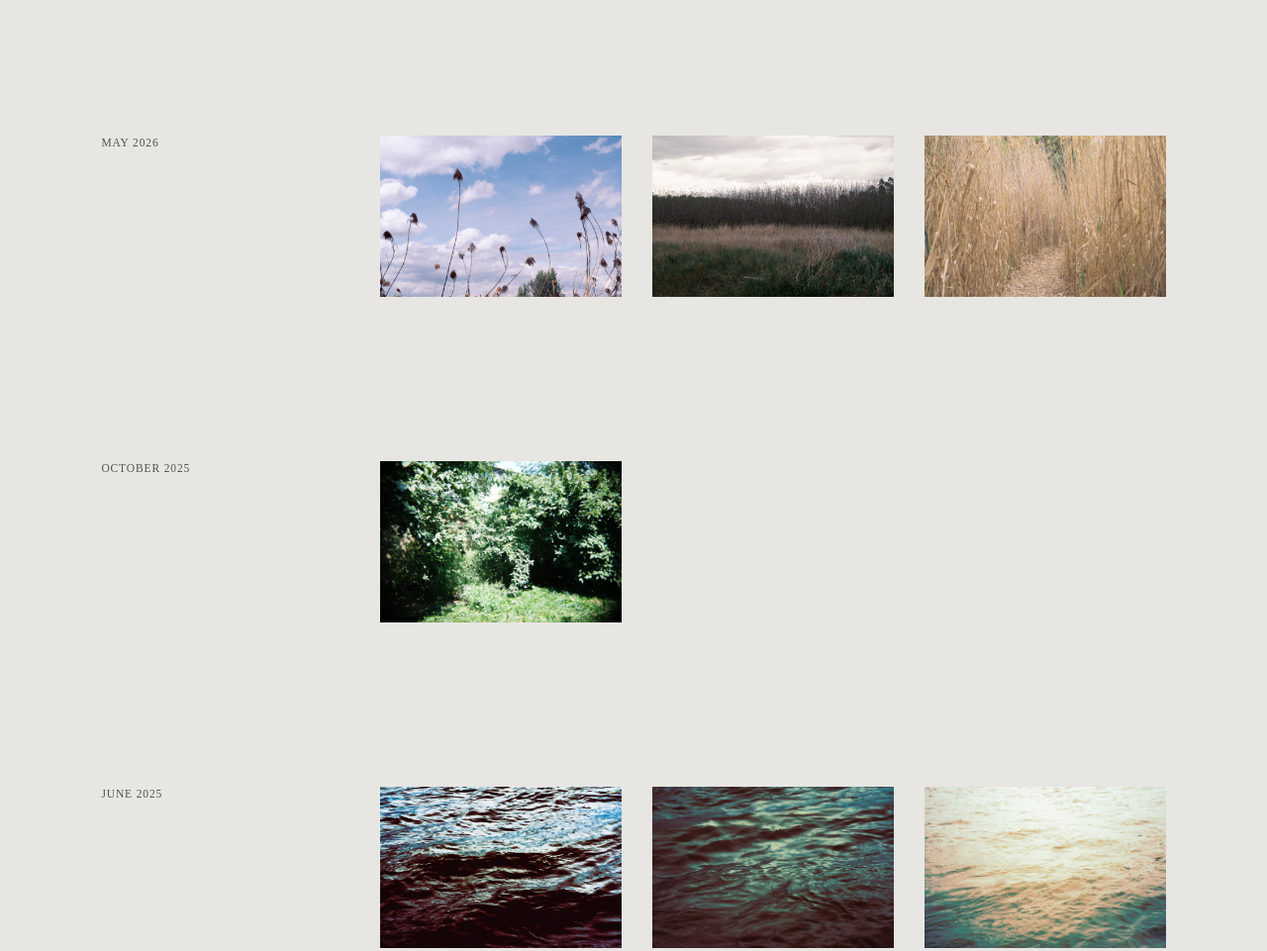
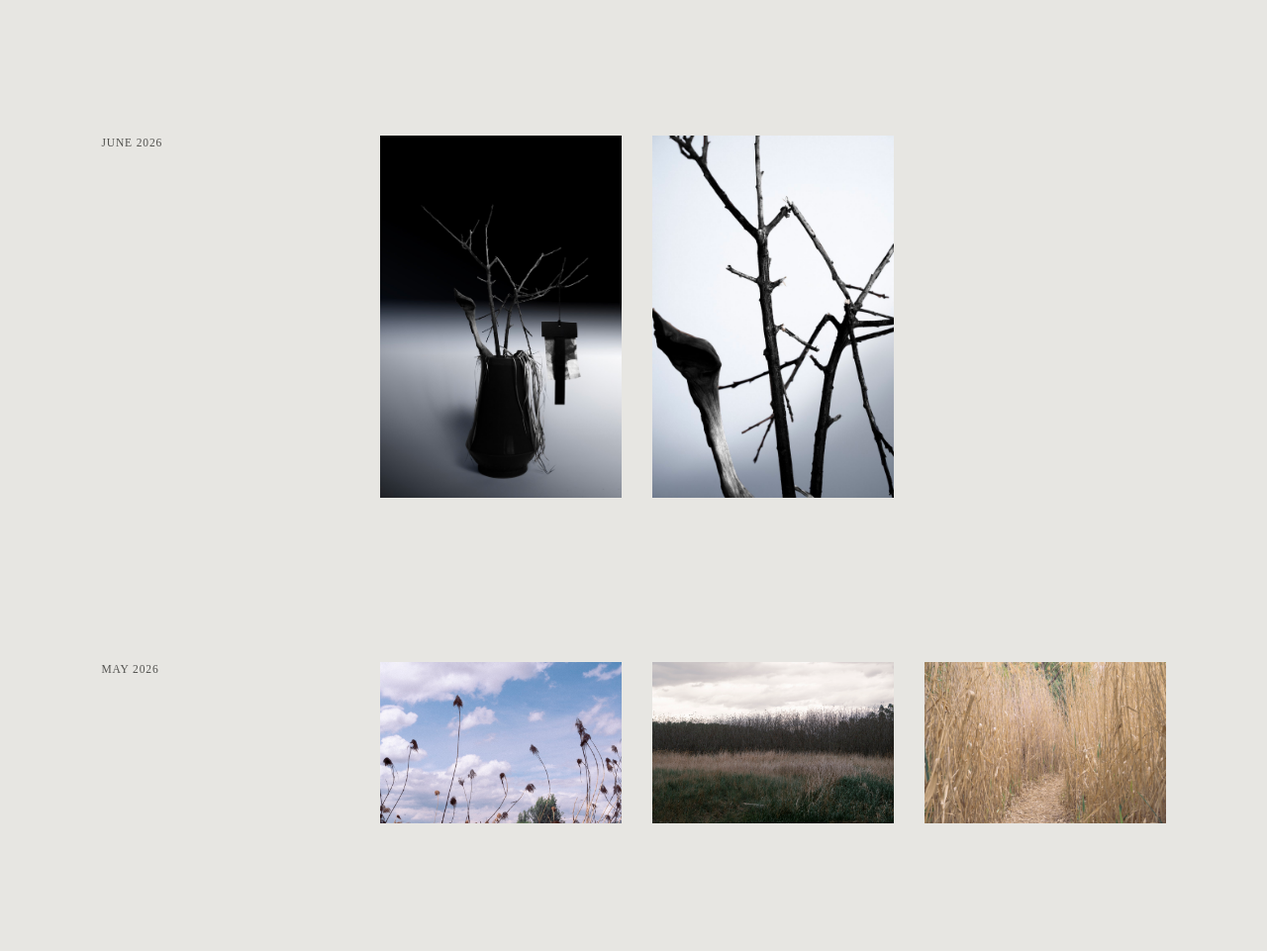
Before and after one commit to xql241712-cyber/-, a plain HTML site: page fragments-by-date.html in a window 1280 px wide. Shown: the part 4000-4961 px from the top of the page at 99% size. Drawn offline with Linux system fonts and the light colour scheme.

Commit message:
Add June fragments and refine carousel

```diff
--- a/fragments-by-date.html
+++ b/fragments-by-date.html
@@ -6,7 +6,7 @@
     <meta name="viewport" content="width=device-width, initial-scale=1.0" />
     <meta name="description" content="Fragments by date by Qili Xu." />
     <title>Qili Xu - Fragments by date</title>
-    <link rel="stylesheet" href="styles.css?v=20260922-02" />
+    <link rel="stylesheet" href="styles.css?v=20260926-04" />
   </head>
   <body class="fragments-page" data-title-en="Qili Xu - Fragments" data-title-zh="徐啟笠 - 碎片">
     <header class="page-header">
@@ -30,6 +30,6 @@
       </header>
       <section class="fragments-archive" id="fragments-archive" aria-label="Fragments by date"></section>
     </main>
-    <script src="script.js?v=20260922-10"></script>
+    <script src="script.js?v=20260926-04"></script>
   </body>
 </html>
--- a/script.js
+++ b/script.js
@@ -312,6 +312,8 @@ const fragmentImages = [
   { src: 'assets/fragments/2026-09-17.jpg', month: '2026-09', rhythm: 29, archiveLayout: 'new-row' },
   { src: 'assets/fragments/2026-09-18.jpg', month: '2026-09', rhythm: 30, archiveLayout: 'new-row' },
   { src: 'assets/fragments/2026-08-01.jpg', month: '2026-08', rhythm: 1 },
+  { src: 'assets/fragments/2026-06-01.jpg', month: '2026-06', rhythm: 3, archiveLayout: 'june-pair' },
+  { src: 'assets/fragments/2026-06-02.jpg', month: '2026-06', rhythm: 33, archiveLayout: 'june-pair' },
   { src: 'assets/fragments/2025-10-01.jpg', month: '2025-10', rhythm: 2 },
   { src: 'assets/fragments/2025-06-02.jpg', month: '2025-06', rhythm: 4 },
   { src: 'assets/fragments/2026-08-03.jpg', month: '2026-08', rhythm: 5 },
@@ -329,6 +331,7 @@ const fragmentImages = [
 const fragmentMonths = [
   { key: '2026-09', en: 'September 2026', zh: '2026 年 9 月' },
   { key: '2026-08', en: 'August 2026', zh: '2026 年 8 月' },
+  { key: '2026-06', en: 'June 2026', zh: '2026 年 6 月' },
   { key: '2026-05', en: 'May 2026', zh: '2026 年 5 月' },
   { key: '2025-10', en: 'October 2025', zh: '2025 年 10 月' },
   { key: '2025-06', en: 'June 2025', zh: '2025 年 6 月' }
@@ -510,33 +513,35 @@ function renderFragments(language = document.documentElement.lang === 'zh-CN' ?
 }
 
 const carouselFragmentImages = [
+  'assets/fragments/2025-06-01.jpg',
   'assets/fragments/2026-08-03.jpg',
-  'assets/fragments/2025-06-01.jpg',
   'assets/fragments/2026-05-04.jpg',
+  'assets/fragments/2026-06-01.jpg',
   'assets/fragments/2025-10-01.jpg',
+  'assets/fragments/2026-06-02.jpg',
   'assets/fragments/2026-08-02.jpg',
+  'assets/fragments/2026-09-03.jpg',
   'assets/fragments/2025-06-03.jpg',
+  'assets/fragments/2026-09-04.jpg',
   'assets/fragments/2026-05-01.jpg',
+  'assets/fragments/2026-09-09.jpg',
   'assets/fragments/2026-09-01.jpg',
+  'assets/fragments/2026-09-13.jpg',
   'assets/fragments/2026-09-02.jpg',
-  'assets/fragments/2026-09-03.jpg',
-  'assets/fragments/2026-09-04.jpg',
+  'assets/fragments/2026-09-17.jpg',
   'assets/fragments/2026-09-05.jpg',
+  'assets/fragments/2026-09-19.jpg',
   'assets/fragments/2026-09-06.jpg',
+  'assets/fragments/2026-09-20.jpg',
   'assets/fragments/2026-09-07.jpg',
   'assets/fragments/2026-09-08.jpg',
-  'assets/fragments/2026-09-09.jpg',
   'assets/fragments/2026-09-10.jpg',
   'assets/fragments/2026-09-11.jpg',
   'assets/fragments/2026-09-12.jpg',
-  'assets/fragments/2026-09-13.jpg',
   'assets/fragments/2026-09-14.jpg',
   'assets/fragments/2026-09-15.jpg',
   'assets/fragments/2026-09-16.jpg',
-  'assets/fragments/2026-09-17.jpg',
   'assets/fragments/2026-09-18.jpg',
-  'assets/fragments/2026-09-19.jpg',
-  'assets/fragments/2026-09-20.jpg'
 ];
 
 function initializeFragmentsCarousel() {
@@ -553,6 +558,9 @@ function initializeFragmentsCarousel() {
       item.dataset.sequenceIndex = String(sequence * carouselFragmentImages.length + index);
       const image = fragmentImage(src, `Fragment ${index + 1}`);
       image.loading = 'eager';
+      image.addEventListener('load', () => {
+        if (image.naturalHeight > image.naturalWidth) item.classList.add('is-portrait');
+      }, { once: true });
       item.append(image);
       track.append(item);
     });
--- a/styles.css
+++ b/styles.css
@@ -970,6 +970,17 @@ body {
   width: 32%;
 }
 
+/* June 2026: present the two related vertical works at one shared size. */
+.fragments-archive__item--june-pair .fragments-archive__button {
+  aspect-ratio: 2 / 3;
+}
+
+.fragments-archive__item--june-pair img {
+  width: 100%;
+  height: 100%;
+  object-fit: cover;
+}
+
 .fragments-archive__pair {
   display: grid;
   grid-column: 1 / -1;
@@ -1491,6 +1502,9 @@ html[lang="zh-CN"] .project-detail__pagination a {
   backface-visibility: hidden;
 }
 
+/* Keep vertical works quieter in the moving sequence, without changing their crop. */
+.fragments-carousel__item.is-portrait img { max-height: 82%; }
+
 .fragments-carousel__item.is-current {
   opacity: 1;
   filter: grayscale(0);
@@ -1505,4 +1519,6 @@ html[lang="zh-CN"] .project-detail__pagination a {
     flex-basis: 7.75rem;
     height: 15rem;
   }
-}
+
+  .fragments-carousel__item.is-portrait img { max-height: 82%; }
+}
```
Also changed, not shown: fragments.html (+2 -2 lines), assets/fragments/2026-06-01.jpg (added), assets/fragments/2026-06-02.jpg (added).
